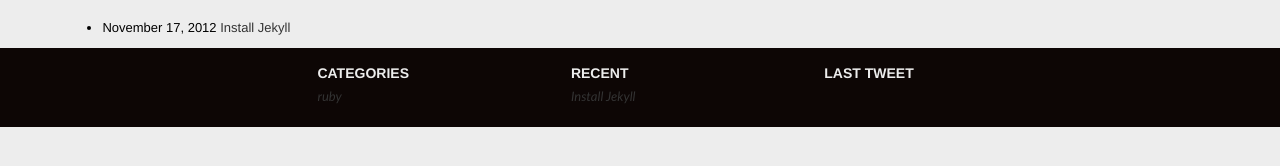
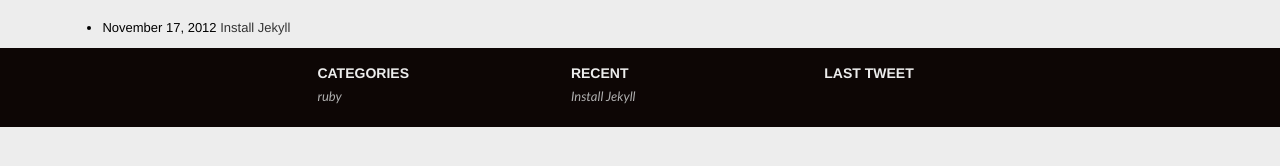
Before and after one commit to aubinlrx/blog, a Jekyll site: the page built from index.html, in a window 1280 px wide. Shown: the part 238-404 px from the top of the page. Built offline with Jekyll 4.4.1, drawn with Linux system fonts in a browser that asks for light colours; some web fonts are replaced; Markdown is read by kramdown in place of the engine named in the settings; a script that is not in the unit is left out.

```diff
--- a/_config.yml
+++ b/_config.yml
@@ -1,2 +1,3 @@
+safe: false
 markdown: redcarpet
 pygments: true
--- a/assets/css/styles.css
+++ b/assets/css/styles.css
@@ -258,6 +258,10 @@ footer .footer-content {
 	font-style: italic;
 }
 
+.footer-content ul li a {
+	color: #afafaf;
+}
+
 .content {
 	width: 25%;
 	float: left;
--- a/index.html
+++ b/index.html
@@ -1,6 +1,6 @@
 ---
 layout: default
-title: Jekyll Base
+title: Blog Personnel
 ---
 
 <div class="content">
```
